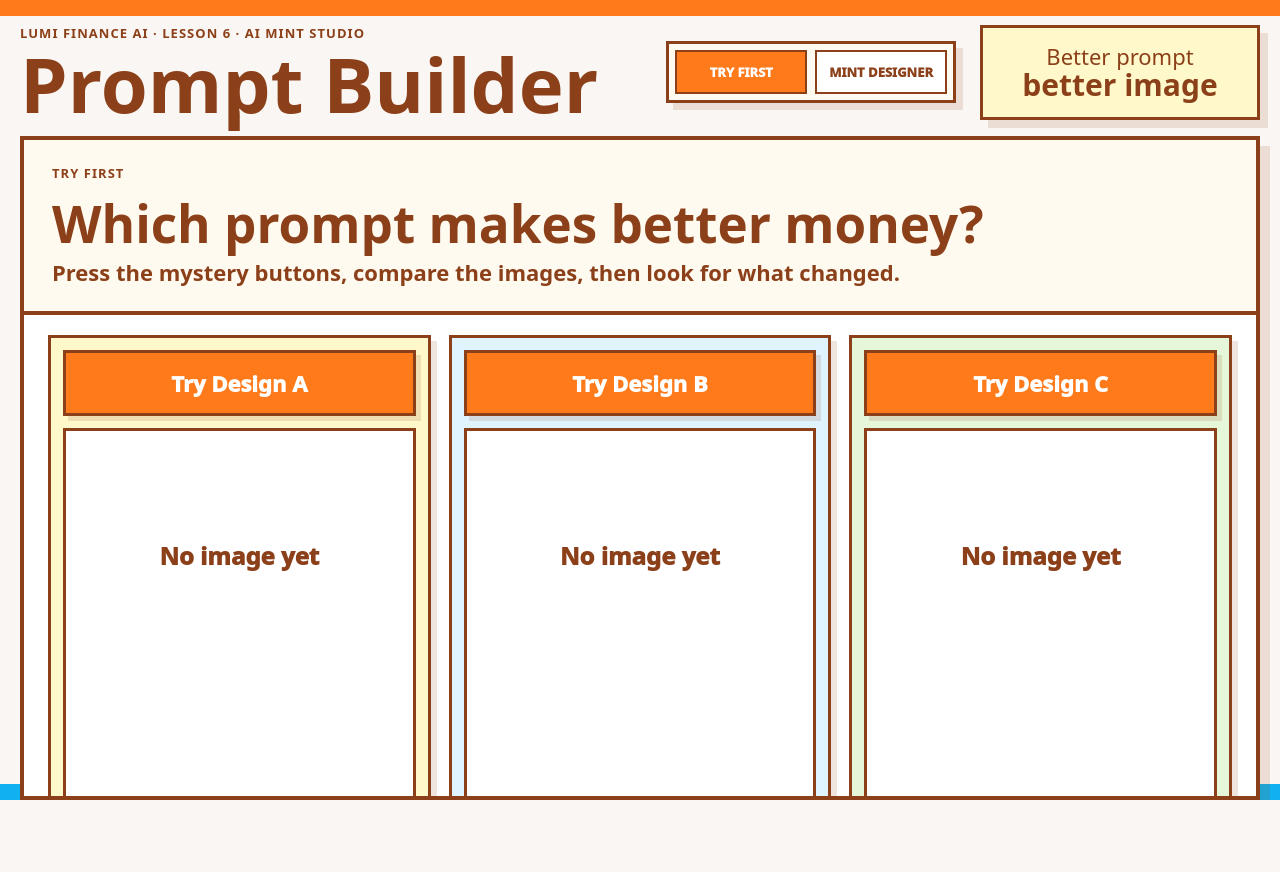
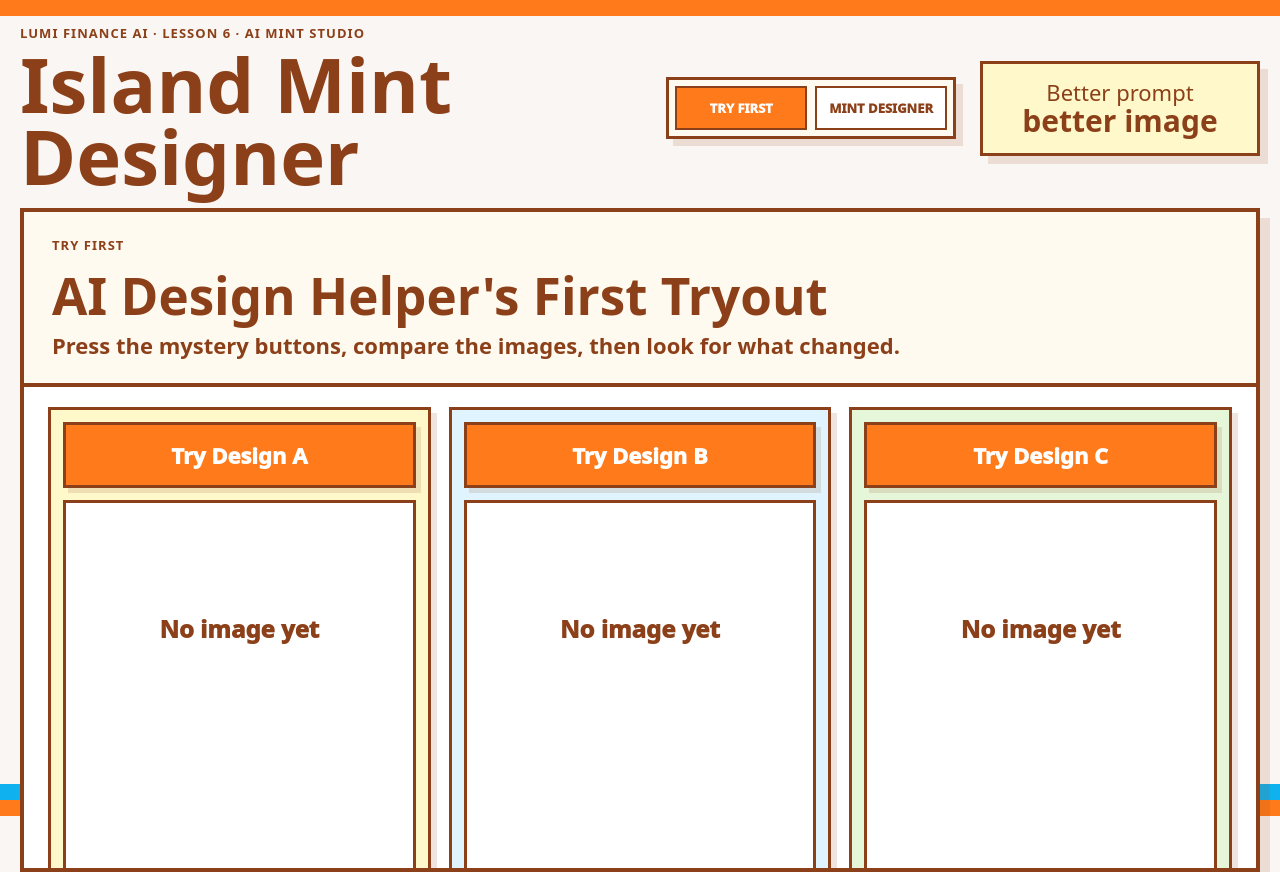
Before and after one commit to SophieNie1997/ai-mint-prompt-builder, a website: page public/index.html in a window 1280 px wide. Before the commit the page ends 800 px from the top, so only its background shows below. Drawn offline with Linux system fonts and the light colour scheme.

Commit message:
Update classroom mode copy

```diff
--- a/public/index.html
+++ b/public/index.html
@@ -3,7 +3,7 @@
   <head>
     <meta charset="utf-8" />
     <meta name="viewport" content="width=device-width, initial-scale=1" />
-    <title>AI Mint Studio Prompt Builder</title>
+    <title>AI Mint Studio Island Mint Designer</title>
     <link rel="icon" href="data:," />
     <link rel="stylesheet" href="./styles.css" />
   </head>
@@ -12,7 +12,7 @@
       <header class="topbar">
         <div>
           <p class="eyebrow">LUMI FINANCE AI · LESSON 6 · AI MINT STUDIO</p>
-          <h1>Prompt Builder</h1>
+          <h1>Island Mint Designer</h1>
         </div>
         <div class="mode-switch" role="group" aria-label="Classroom mode switch">
           <button class="mode-tab is-active" id="tryModeButton" type="button" data-mode-tab="try" aria-pressed="true">TRY FIRST</button>
@@ -27,7 +27,7 @@
       <section class="mode-panel try-mode is-active" id="tryMode" aria-label="Try First prompt comparison">
         <div class="try-hero">
           <p class="eyebrow">Try First</p>
-          <h2>Which prompt makes better money?</h2>
+          <h2>AI Design Helper's First Tryout</h2>
           <p>Press the mystery buttons, compare the images, then look for what changed.</p>
         </div>
 
```
